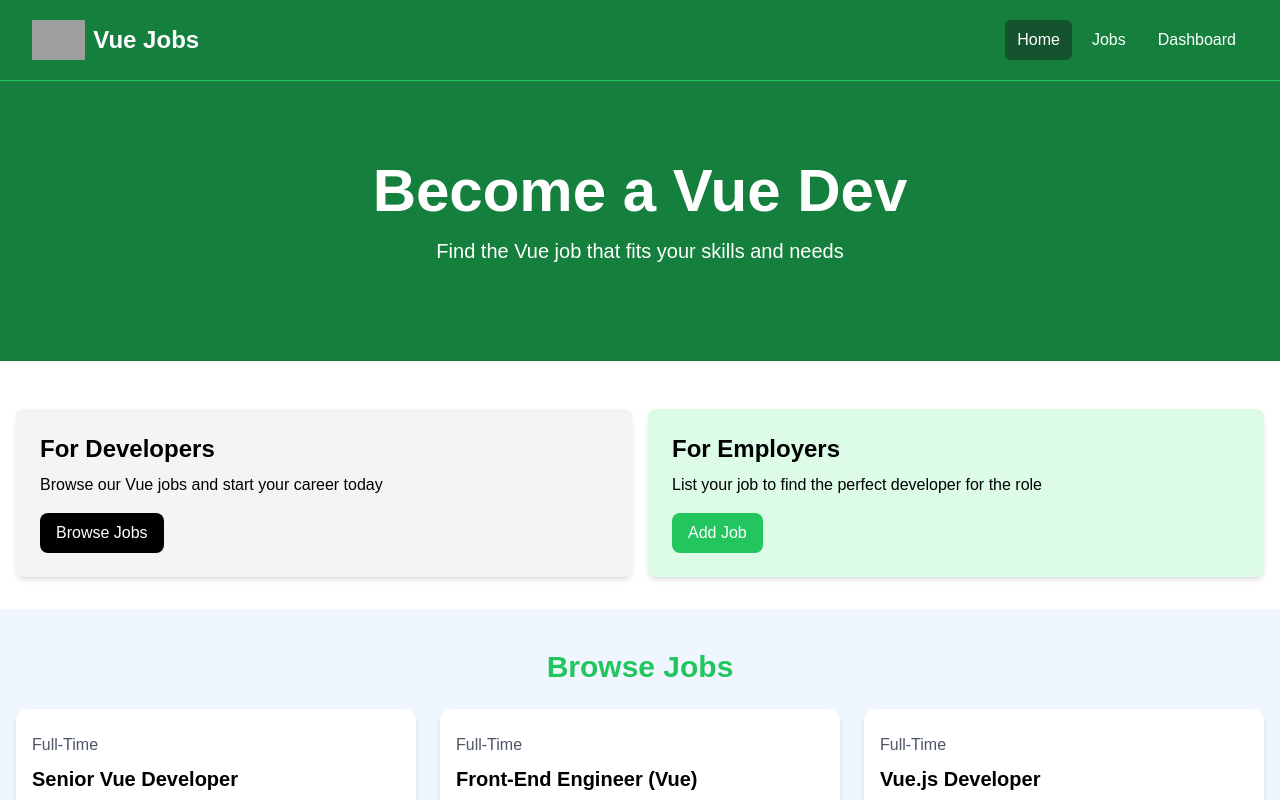
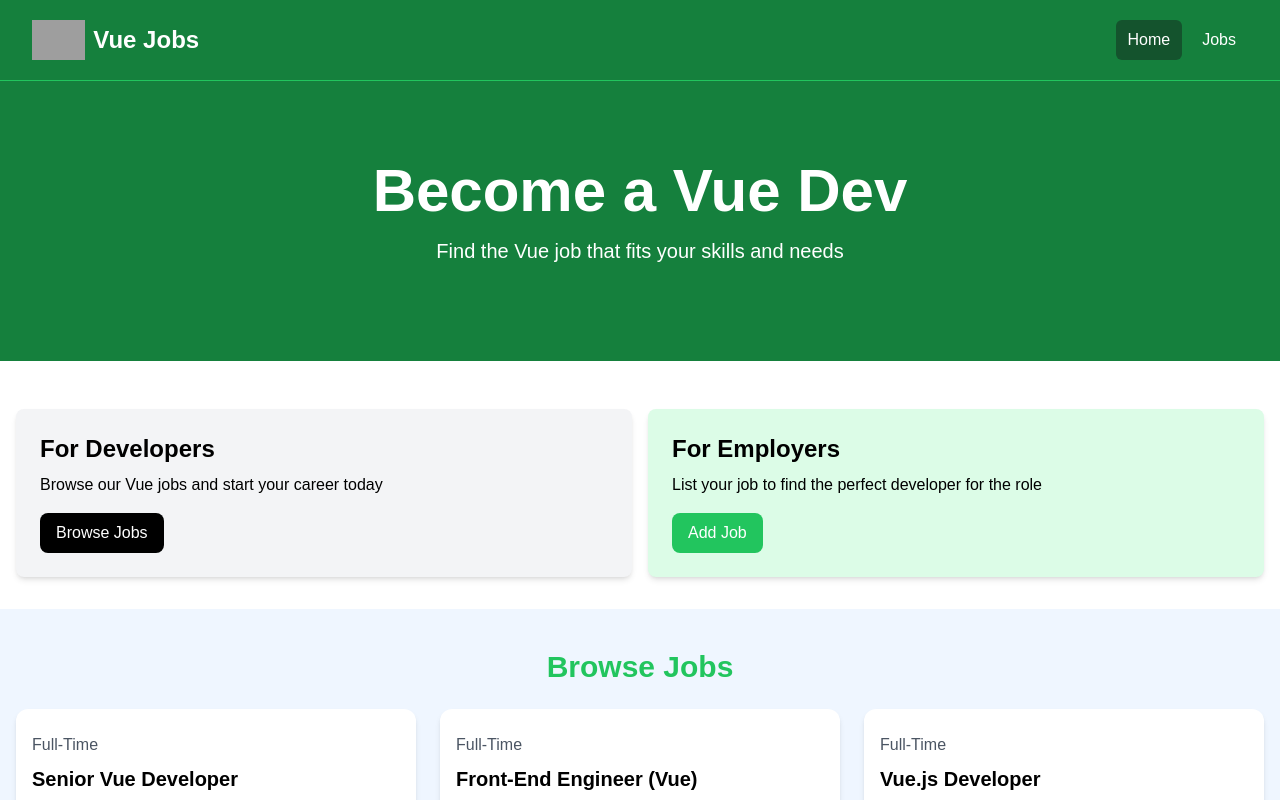
Before and after one commit to MazdakAmin/job-portal, a Vue app: page / in a window 1280 px wide. Shown: the top 800 px of the page. Built offline with nearby package versions, Linux system fonts and the light colour scheme; grey boxes are pictures that could not be loaded.

Commit message:
set navbar dashboard logged in logic

```diff
--- a/src/components/NavBar.vue
+++ b/src/components/NavBar.vue
@@ -32,7 +32,7 @@
               ]">Jobs
               </RouterLink>
               <RouterLink
-              v-if="isLoggedIn"
+              v-if="isLogIn"
               to="/dashboard"
                class="text-white hover:bg-green-900 hover:text-white rounded-md px-3 py-2">Dashboard</RouterLink>
             </div>
```
